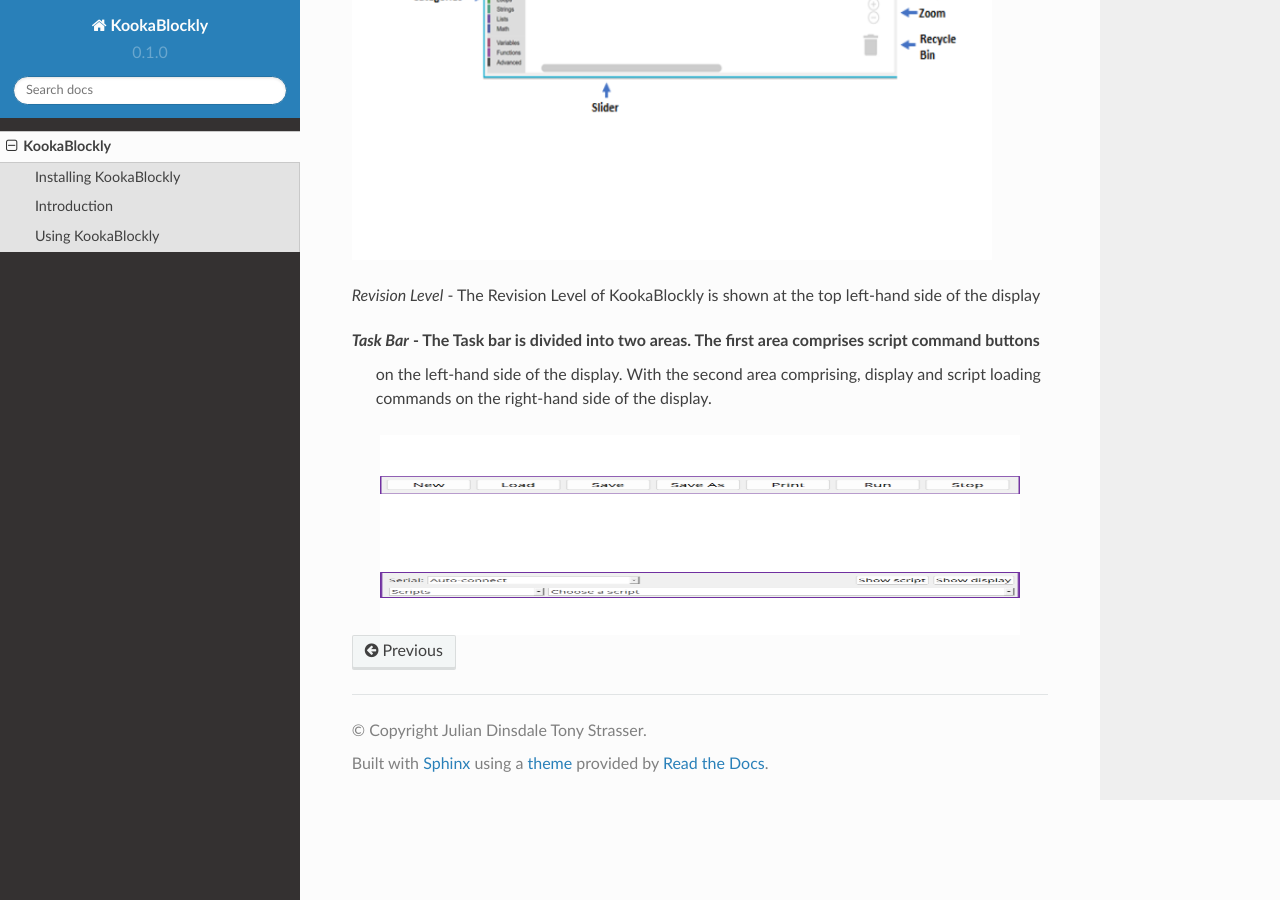
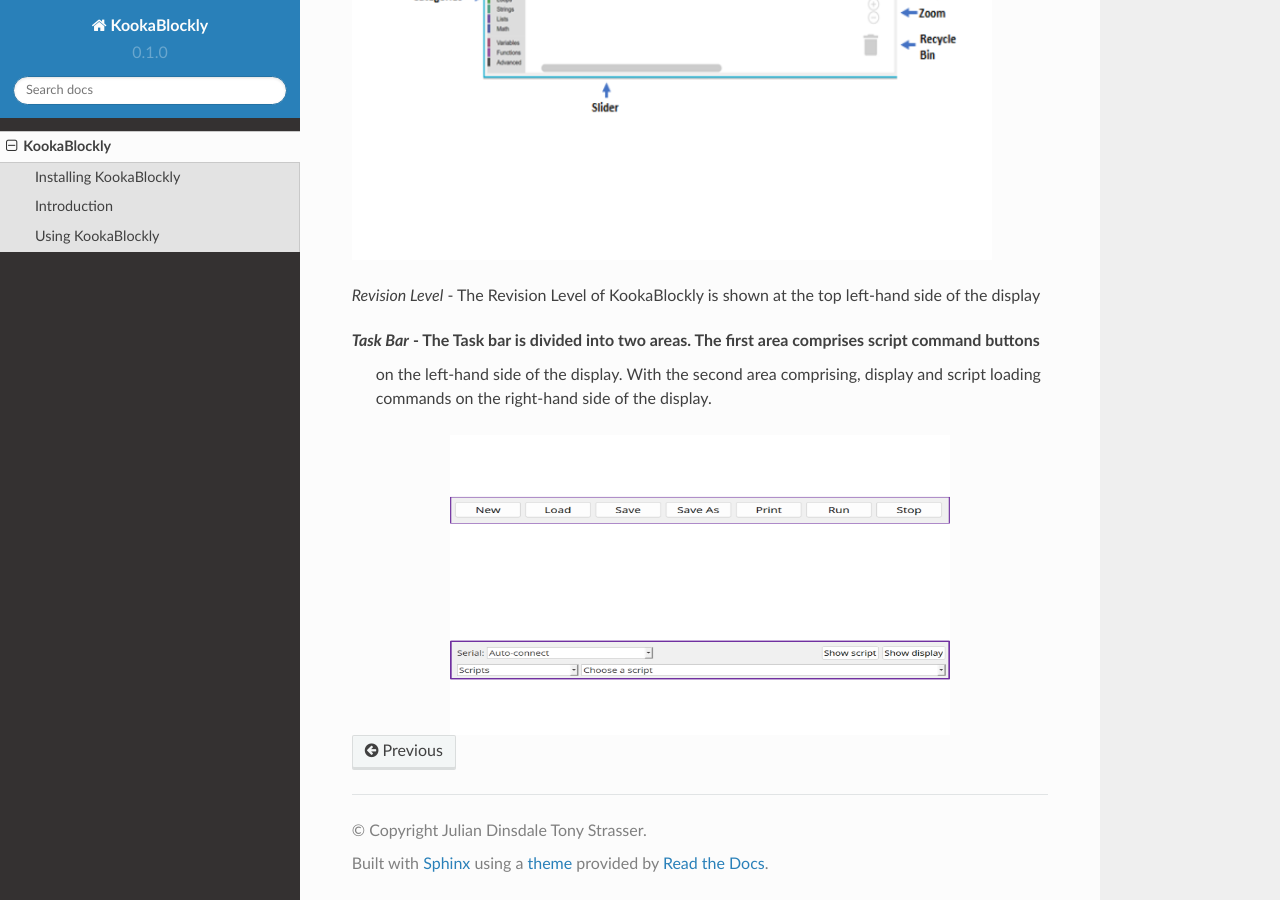
Before and after one commit to JulianDinsdale/KookaBlockly, a Sphinx documentation site: the page built from docs/source/KookaBlockly_Overview.rst, in a window 1280 px wide and 900 px high, scrolled down 1426 px. Built offline with Sphinx 7.4.7 and the Read the Docs theme 2.0.0, drawn with Linux system fonts in a browser that asks for light colours.

Commit message:
height change

```diff
--- a/docs/source/KookaBlockly_Overview.rst
+++ b/docs/source/KookaBlockly_Overview.rst
@@ -63,13 +63,13 @@
 
 .. image:: images/Command_Buttons_left.png
     :alt:  Command Buttons left-hand
-    :width: 640
-    :height: 100
+    :width: 500
+    :height: 150
     :align: center
 
 
 .. image:: images/Command_Buttons_Right.png
     :alt:  Command Buttons right-hand
-    :width: 640
-    :height: 100
+    :width: 500
+    :height: 150
     :align: center
```
